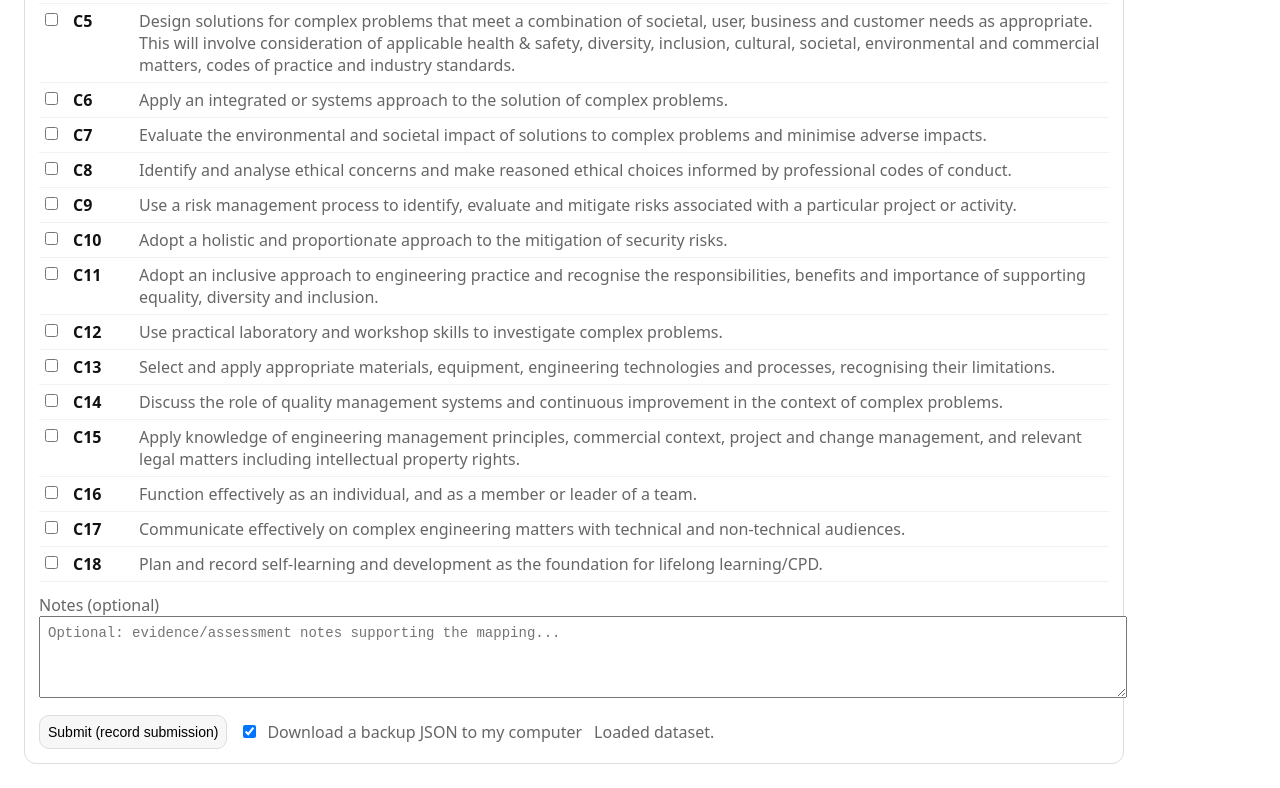
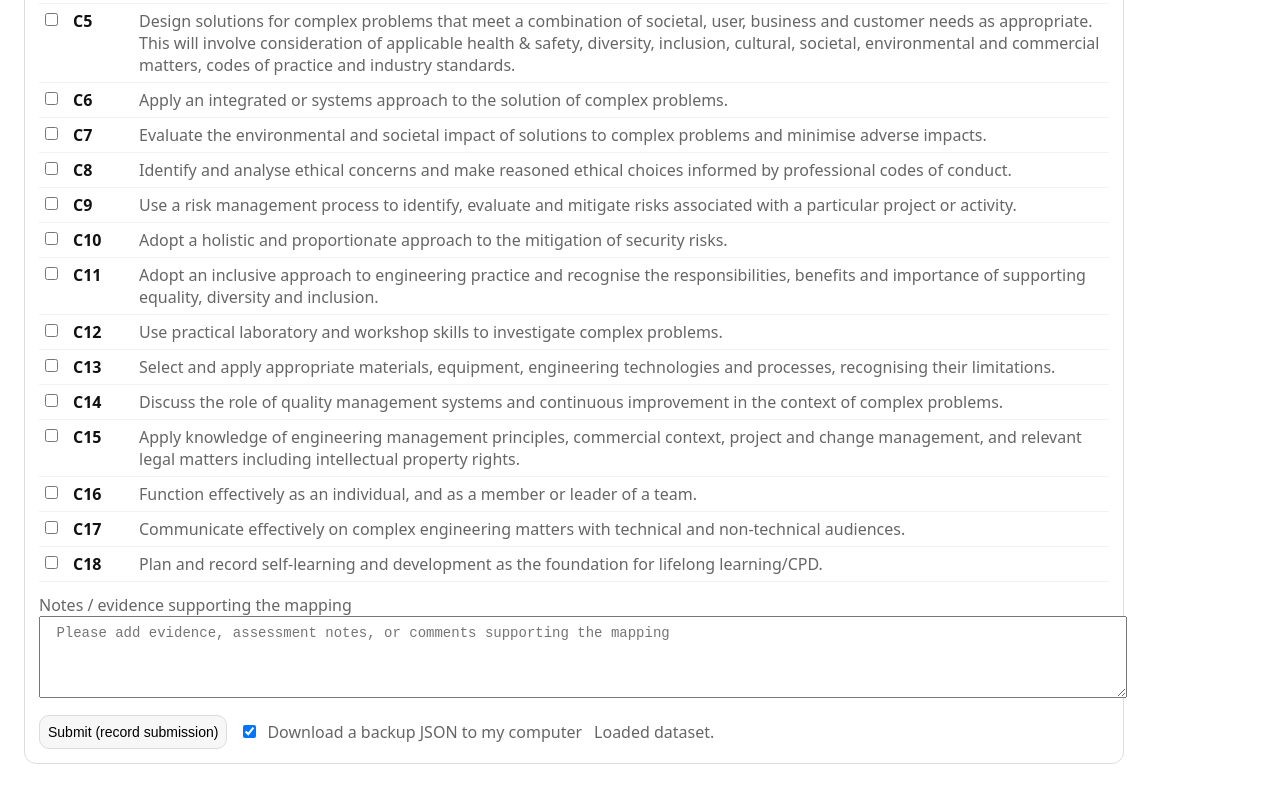
Before and after one commit to akhoshiar/akhoshiar-ahep4-outcomes-editor, a plain HTML site: page index.html in a window 1280 px wide. Shown: the part 772-1560 px from the top of the page. Drawn offline with Linux system fonts and the light colour scheme.

Commit message:
Revise notes section text for clarity
Updated the notes section to clarify its purpose.

```diff
--- a/index.html
+++ b/index.html
@@ -149,8 +149,8 @@
     </div>
 
     <div style="margin-top:12px">
-      <div class="muted">Notes (optional)</div>
-      <textarea id="notes" rows="4" style="width:100%" placeholder="Optional: evidence/assessment notes supporting the mapping..."></textarea>
+      <div class="muted">Notes / evidence supporting the mapping</div>
+      <textarea id="notes" rows="4" style="width:100%" placeholder=" Please add evidence, assessment notes, or comments supporting the mapping"></textarea>
     </div>
 
     <div class="row" style="margin-top:12px">
```
